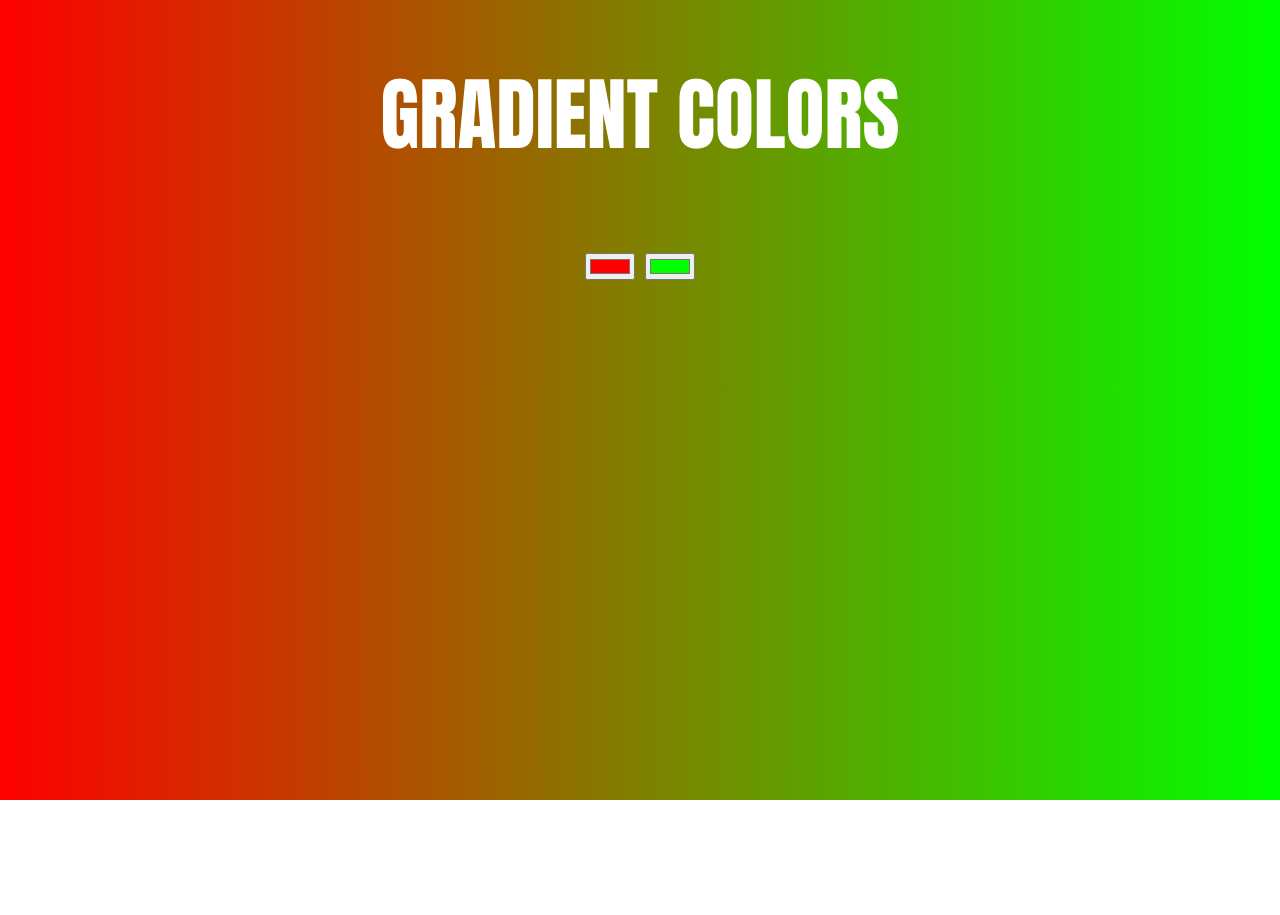
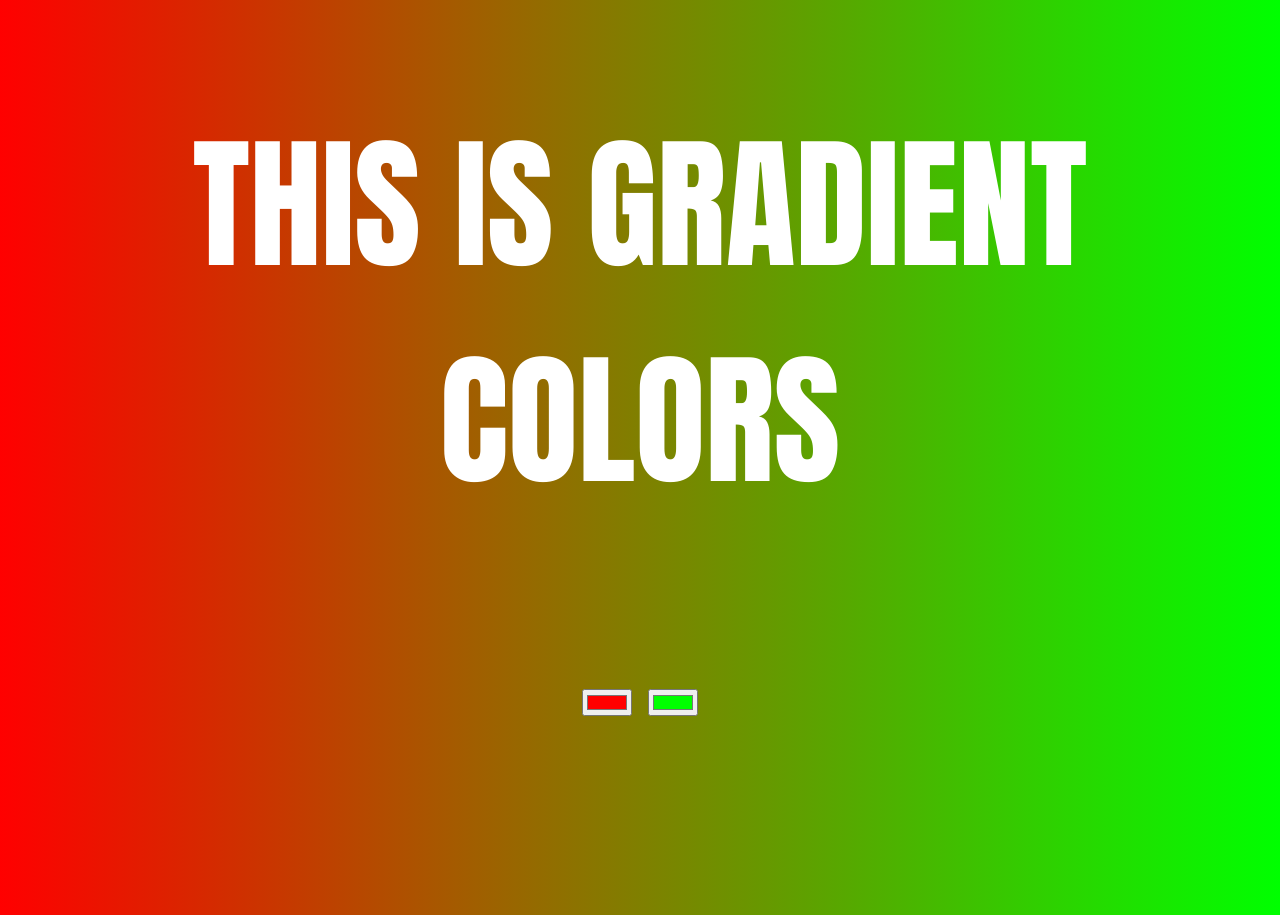
Before and after one commit to 3dgenerik/background_generator, a plain HTML site: page index.html in a window 1280 px wide. Before the commit the page ends 800 px from the top, so only its background shows below. Drawn offline with Linux system fonts and the light colour scheme.

Commit message:
Change h1 and font size

```diff
--- a/index.html
+++ b/index.html
@@ -16,7 +16,7 @@
         <!--[if lt IE 7]>
             <p class="browsehappy">You are using an <strong>outdated</strong> browser. Please <a href="#">upgrade your browser</a> to improve your experience.</p>
         <![endif]-->
-        <h1>Gradient colors</h1>
+        <h1>This is gradient colors</h1>
         <div class = "colors">
             <input id = "leftColor" type="color" name = "leftColor" value = "#ff0000">
             <input id = "rightColor" type="color" name = "rightColor" value = "#00ff00">
--- a/style.css
+++ b/style.css
@@ -1,7 +1,7 @@
 body{
     text-align: center;
     font-family:Impact, Haettenschweiler, 'Arial Narrow Bold', sans-serif;
-    font-size: 2.5rem;
+    font-size: 4.5rem;
     color:white;
     text-transform: uppercase;
 }
```
